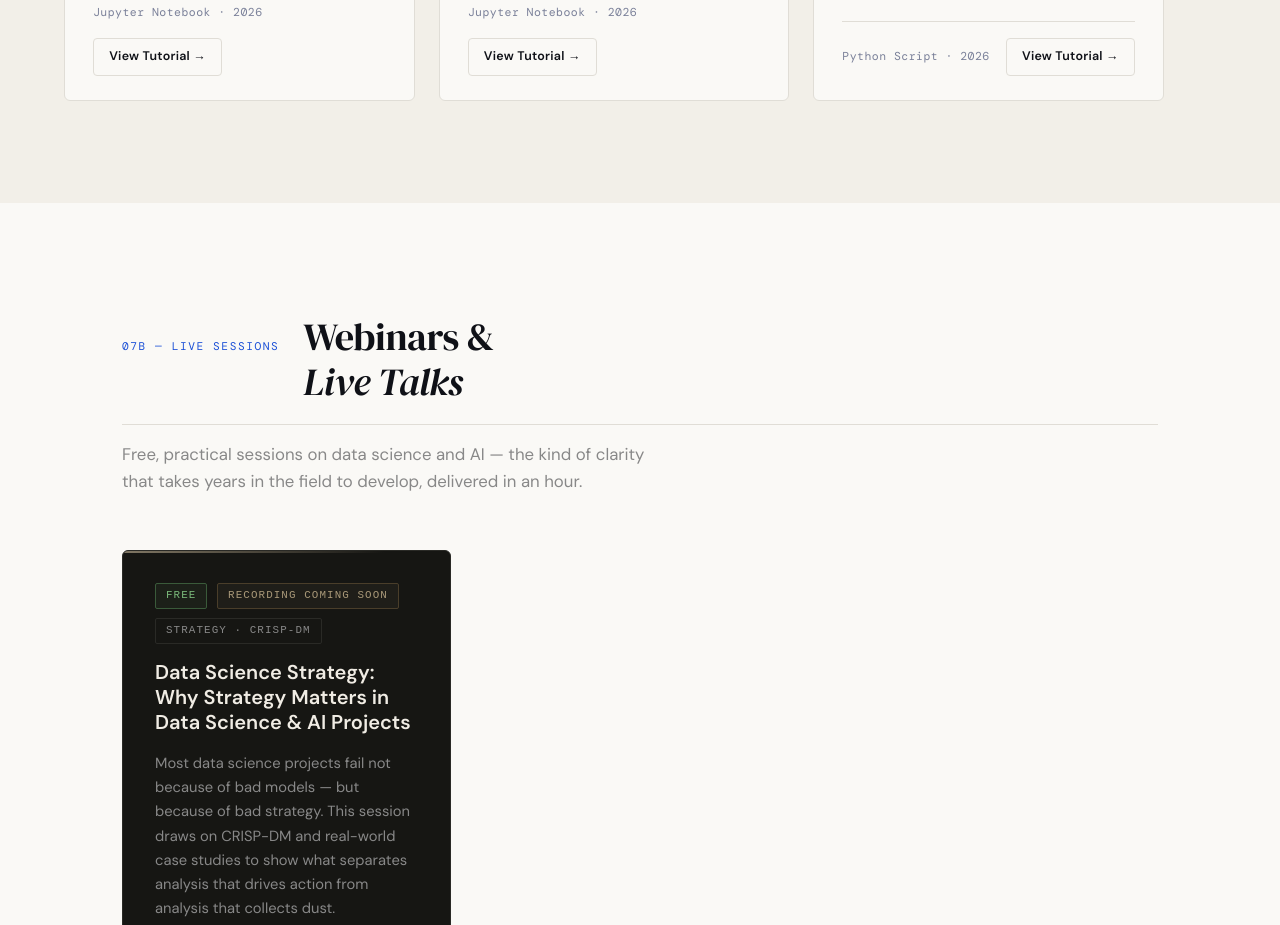
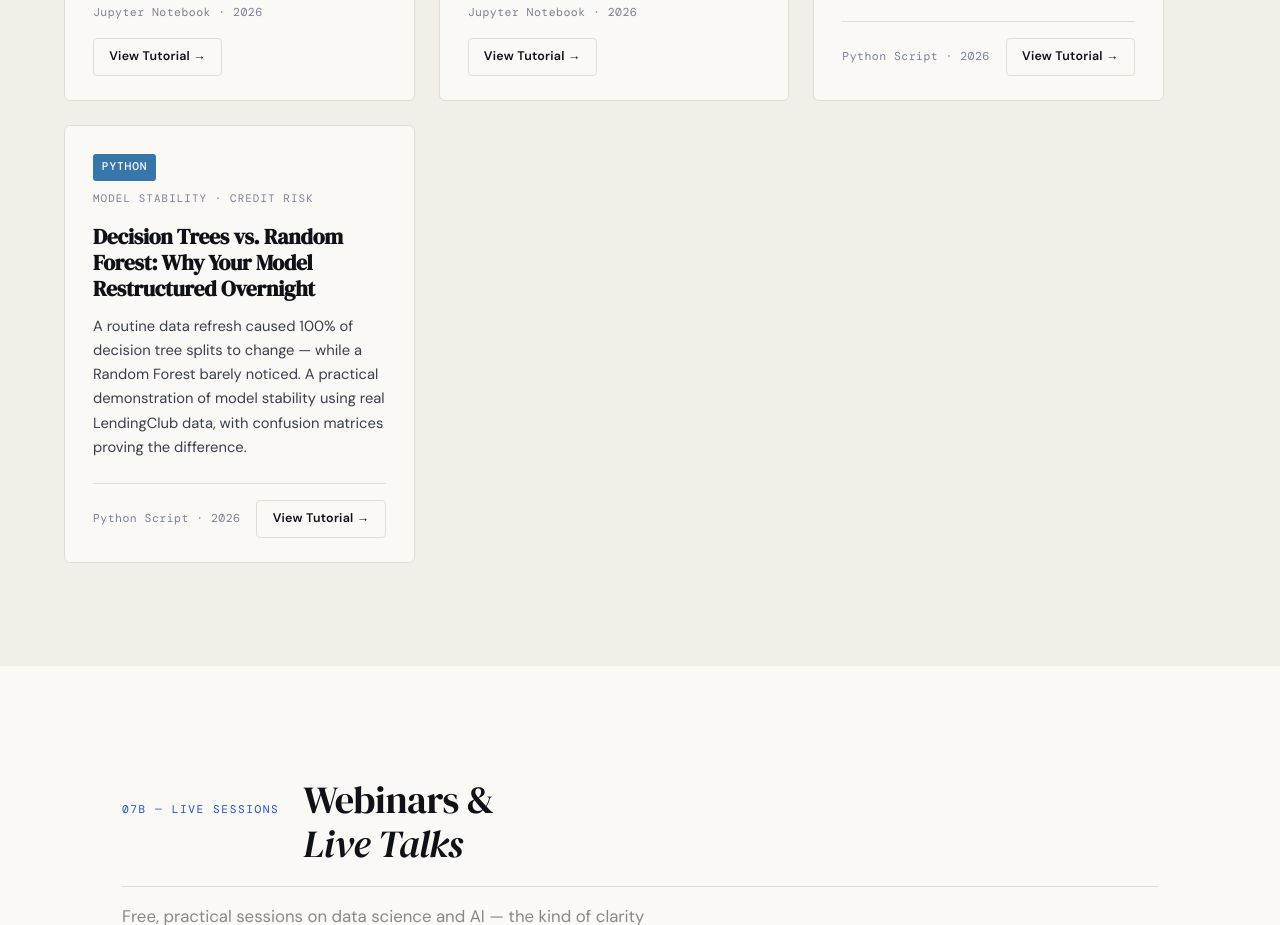
Before and after one commit to jimmsy52-svg/james-mott-site, a plain HTML site: page index.html in a window 1280 px wide. Shown: the part 10825-11750 px from the top of the page. Drawn offline with nearby package versions, Linux system fonts and the light colour scheme.

Commit message:
Update index.html

```diff
--- a/index.html
+++ b/index.html
@@ -1616,6 +1616,20 @@
   </div>
 </article>
 
+<article class="tut-card">
+  <div class="tut-header">
+    <span class="tut-lang tut-lang-python">Python</span>
+    <span class="tut-topic">Model Stability · Credit Risk</span>
+  </div>
+  <h3 class="tut-title">Decision Trees vs. Random Forest: Why Your Model Restructured Overnight</h3>
+  <p class="tut-desc">A routine data refresh caused 100% of decision tree splits to change — while a Random Forest barely noticed. A practical demonstration of model stability using real LendingClub data, with confusion matrices proving the difference.</p>
+  <div class="tut-footer">
+    <div class="tut-meta">Python Script · 2026</div>
+    <div class="tut-actions">
+      <a class="btn btn-outline" href="tutorial-trees.html" target="_blank" rel="noopener">View Tutorial →</a>
+    </div>
+  </div>
+</article>
   </div>
 </section>
 
```
